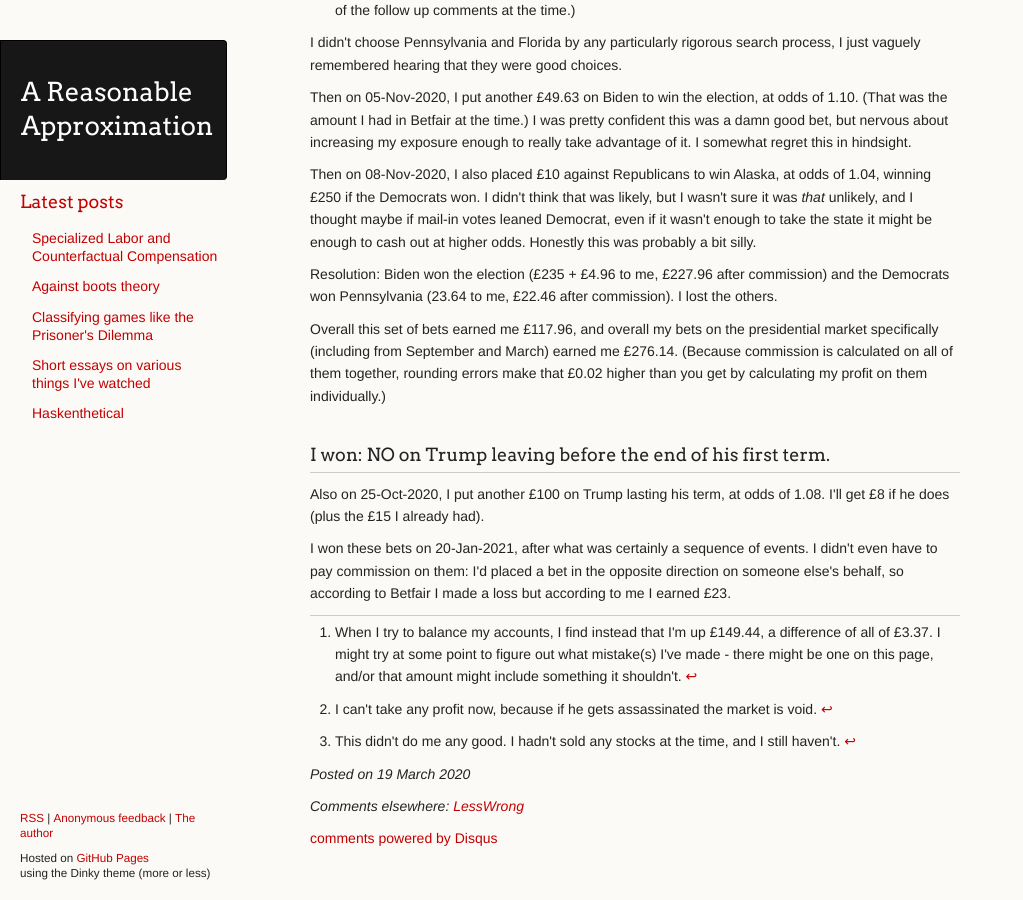
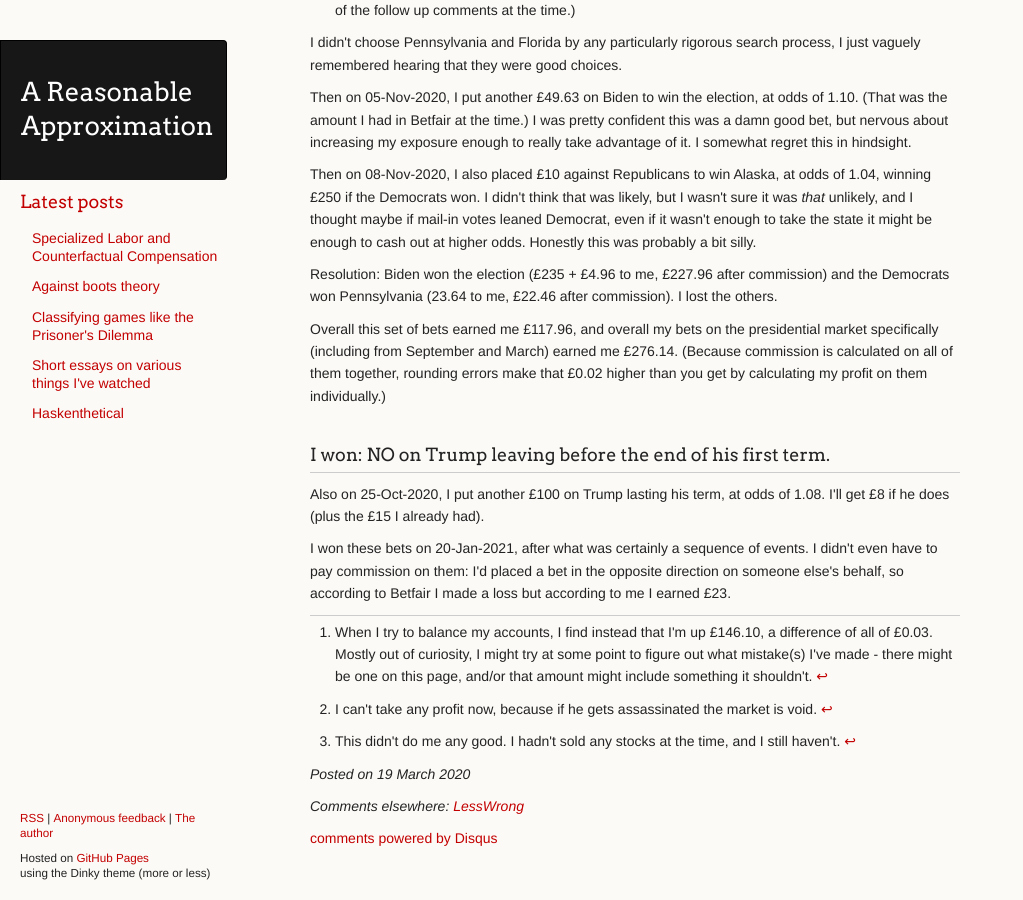
Before and after one commit to ChickenProp/chickenprop.github.com, a Jekyll site: the page built from _posts/2020-03-19-bet-log.md, in a window 1280 px wide and 900 px high, scrolled down 2570 px. Shown: the whole window, without its empty margins (0-1023 px from the left). Built offline with Jekyll 4.4.1, drawn with Linux system fonts in a browser that asks for light colours; nearby versions of some CDN libraries; formulas are drawn with MathJax 3; comment, search, counter and statistics services are not loaded.

Commit message:
Editing.

```diff
--- a/_posts/2020-03-19-bet-log.md
+++ b/_posts/2020-03-19-bet-log.md
@@ -10,7 +10,7 @@ I occasionally make bets about future events. I think I probably should do that
 
 I'll try to keep this updated going forward, if I continue to make bets. As of 20-Jan-2021, I'm up £146.07[^balancing] with eight wins and four losses.
 
-[^balancing]: When I try to balance my accounts, I find instead that I'm up £149.44, a difference of all of £3.37. I might try at some point to figure out what mistake(s) I've made - there might be one on this page, and/or that amount might include something it shouldn't.
+[^balancing]: When I try to balance my accounts, I find instead that I'm up £146.10, a difference of all of £0.03. Mostly out of curiosity, I might try at some point to figure out what mistake(s) I've made - there might be one on this page, and/or that amount might include something it shouldn't.
 
 (This has nothing to do with the [matched betting](http://reasonableapproximation.net/2018/06/02/matched-betting.html) that I previously wrote about. There I was earning money from sign-up bonuses. Here I'm trying to earn money by being better at predicting the future than other people.)
 
```
Also changed, not shown: drafts/review-order-without-law.md (+2 -0 lines).
